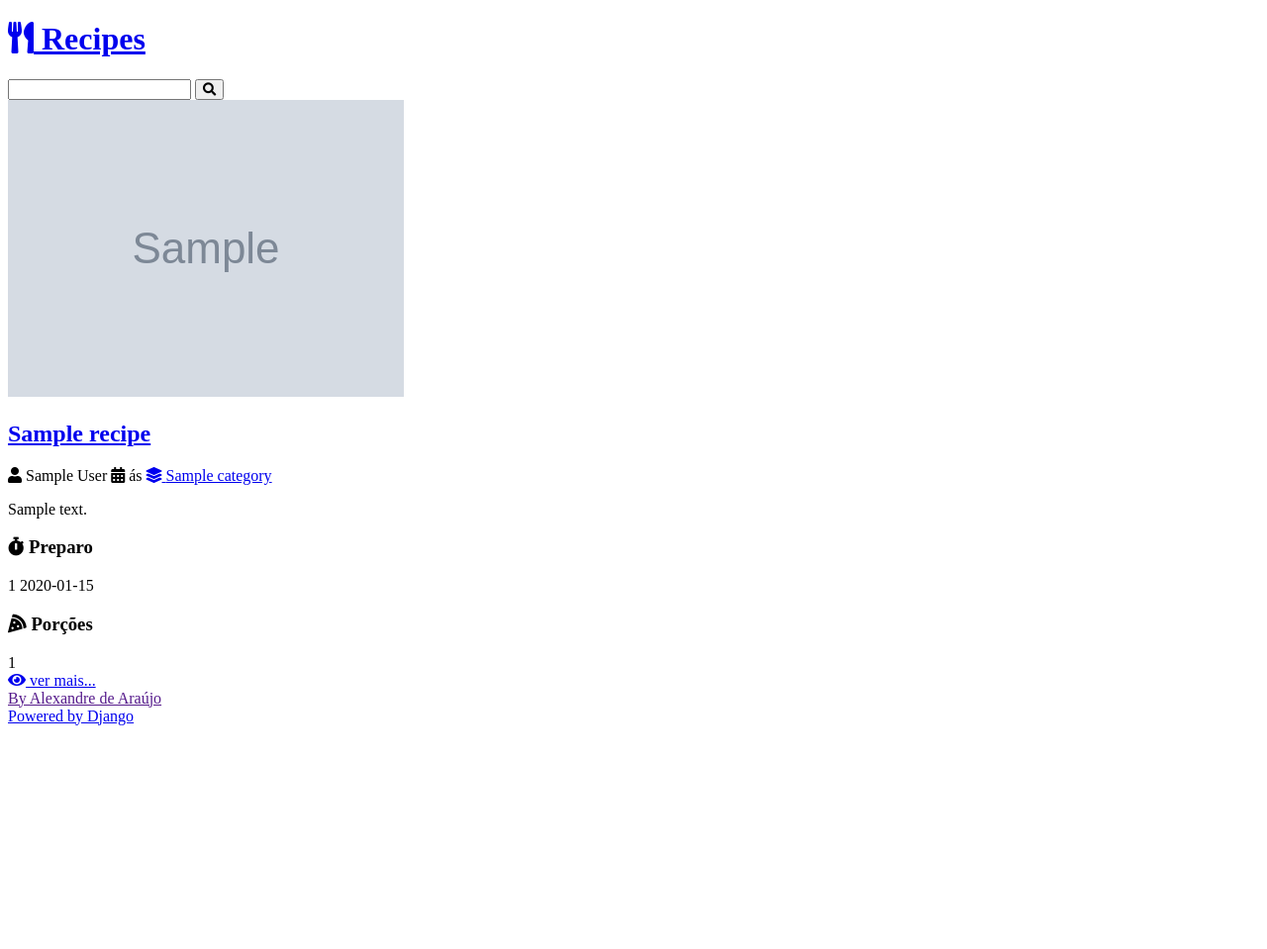
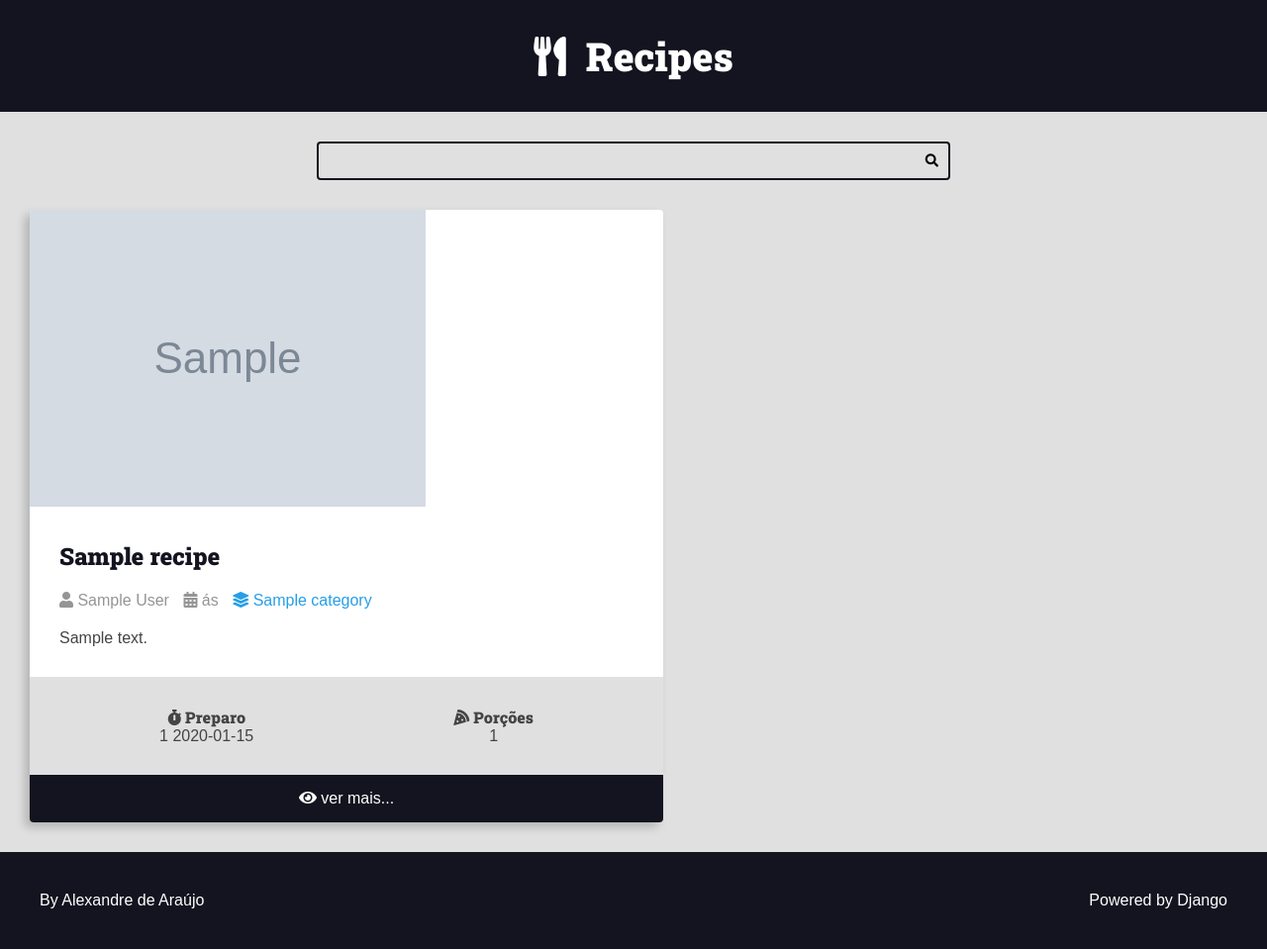
Before and after one commit to Xande26/curso-django-projeto1, a Django app: page / in a window 1280 px wide. Shown: the whole page at 99% size. Before the commit the page ends 733 px from the top, so only its background shows below. Run offline with Django 5.2, Linux system fonts and the light colour scheme; tables that the repository leaves empty hold one stand-in row (values such as "Sample post"); grey boxes marked "Sample" are stand-in pictures; parts of the project's set-up code (start-up, migrations or seed data) failed here and were passed over.

Commit message:
Organize Files

```diff
--- a/authors/views.py
+++ b/authors/views.py
@@ -2,6 +2,7 @@ from django.shortcuts import render, redirect
 from . forms import RegisterForm
 from django.http import Http404
 from django.contrib import messages
+from django.urls import reverse
 
 
 def register_view(request):
@@ -9,6 +10,7 @@ def register_view(request):
     form = RegisterForm(register_form_data)
     return render(request, 'authors/pages/register_view.html', {
         'form': form,
+        'form_action': reverse("authors:create"),
     })
 
 
@@ -21,7 +23,9 @@ def register_create(request):
     form = RegisterForm(POST)
 
     if form.is_valid():
-        form.save()
+        user = form.save(commit=False)
+        user.set_password(user.password)
+        user.save()
         messages.success(request, 'Your users is create, please log in.')
 
         del(request.session['register_form_data'])
--- /dev/null
+++ b/base_static/global/css/styles.css
@@ -0,0 +1,415 @@
+:root {
+    --color-primary: #269fe6;
+    --color-primary-hover: #2086c2;
+    --color-primary-dark: #13141f;
+    --color-primary-dark-hover: #212336;
+    --color-primary-light: #d4ecfa;
+    --color-primary-light-hover: #bdd8e7;
+
+    --color-white: #fff;
+    --color-black: #000;
+
+    --color-dark-text: #444;
+    --color-info-light: #cce5ff;
+    --color-debug-light: #cce5ff;
+    --color-success-light: #d4edda;
+    --color-alert-light: #fff3cd;
+    --color-warning-light: #fff3cd;
+    --color-error-light: #f8d7da;
+
+    --color-info-dark: #4d86c4;
+    --color-debug-dark: #4d86c4;
+    --color-success-dark: #4a9c5d;
+    --color-alert-dark: #927f40;
+    --color-warning-dark: #927f40;
+    --color-error-dark: #da525d;
+
+    --color-gray-0: #f9f9f9;
+    --color-gray-1: #e0e0e0;
+    --color-gray-2: #c7c7c7;
+    --color-gray-3: #aeaeae;
+    --color-gray-4: #959595;
+    --color-gray-5: #7d7d7d;
+    --color-gray-6: #646464;
+    --color-gray-7: #4b4b4b;
+    --color-gray-8: #323232;
+    --color-gray-9: #191919;
+
+    --font-primary: sans-serif;
+    --font-headings: 'Roboto Slab', serif;
+
+    --spacing-gutter-medium: 3rem;
+    --spacing-gutter-large: 4rem;
+}
+
+* {
+    padding: 0;
+    margin: 0;
+    box-sizing: border-box;
+}
+
+html {
+    font-size: 62.5%;
+}
+
+body {
+    font-size: 1.6rem;
+    font-family: var(--font-primary);
+    background: var(--color-gray-1);
+    color: var(--color-dark-text);
+}
+
+h1,
+h2,
+h3,
+h4,
+h5,
+h6 {
+    font-family: var(--font-headings);
+}
+
+.container {
+    max-width: 144rem;
+    margin: 0 auto;
+    padding: var(--spacing-gutter-medium);
+}
+
+.main-header-container {
+    background: var(--color-primary-dark);
+}
+
+.main-logo {
+    font-size: 4rem;
+    color: var(--color-white);
+    text-decoration: none;
+    display: flex;
+    flex-flow: row nowrap;
+    align-items: center;
+    justify-content: center;
+    width: fit-content;
+    margin: 0 auto;
+}
+
+.main-logo-icon {
+    margin-right: 2rem;
+}
+
+.search-form {
+    border: .2rem solid var(--color-primary-dark);
+    max-width: 64rem;
+    margin: 0 auto;
+    border-radius: .4rem;
+    position: relative;
+    transition: all 300ms ease-in-out;
+}
+
+.search-input,
+.search-button {
+    border: none;
+    background: none;
+    outline: none;
+    padding: 1rem;
+    transition: all 300ms ease-in-out;
+}
+
+.search-input {
+    width: 100%;
+    padding-right: 3rem;
+}
+
+.search-button {
+    position: absolute;
+    top: 0;
+    right: 0;
+}
+
+.search-button:focus {
+    outline: 1px solid var(--color-primary);
+    background: rgba(0, 0, 0, .09);
+}
+
+.search-form:focus-within {
+    border-color: var(--color-primary);
+    background: var(--color-white);
+}
+
+.search-form:focus-within .search-button {
+    color: var(--color-primary);
+}
+
+.main-content {
+    padding-top: 0;
+}
+
+.main-content-list {
+    display: grid;
+    grid-template-columns: repeat(auto-fit, minmax(340px, 1fr));
+    gap: var(--spacing-gutter-large);
+}
+
+.recipe {
+    background: var(--color-white);
+    box-shadow: -5px 5px 10px rgba(0, 0, 0, .2);
+    transform: scale(1);
+    transition: all 300ms ease-in-out;
+    border-radius: .4rem;
+    overflow: hidden;
+}
+
+.recipe img {
+    max-width: 100%;
+}
+
+.recipe-list-item {
+    max-width: 64rem;
+    height: fit-content;
+}
+
+.recipe-list-item:hover {
+    transform: scale(1.02);
+    box-shadow: -8px 8px 18px rgba(0, 0, 0, .25);
+}
+
+.recipe-title-container {
+    padding: var(--spacing-gutter-medium);
+    padding-bottom: 2rem;
+}
+
+.recipe-title-container a {
+    text-decoration: none;
+    color: var(--color-primary-dark);
+}
+
+.recipe-author {
+    padding: 0 var(--spacing-gutter-medium);
+}
+
+.recipe-content {
+    padding: var(--spacing-gutter-medium);
+    padding-top: 2rem;
+}
+
+.recipe-author-item {
+    color: var(--color-gray-4);
+    margin-right: 1rem;
+}
+
+.recipe-author a {
+    color: var(--color-primary);
+    transition: all 300ms ease-in-out;
+    text-decoration: none;
+
+}
+
+.recipe-author a:hover {
+    color: var(--color-primary-dark);
+
+}
+
+.recipe-meta-container {
+    display: flex;
+    flex-flow: row wrap;
+    padding: var(--spacing-gutter-medium);
+    background: var(--color-gray-1);
+}
+
+.recipe-meta {
+    display: flex;
+    flex-flow: column nowrap;
+    flex-shrink: 1;
+    flex-grow: 1;
+    text-align: center;
+}
+
+.recipe-meta-title {
+    font-size: 1.6rem;
+}
+
+.recipe-footer a {
+    background: var(--color-primary-dark);
+    display: block;
+    color: var(--color-white);
+    text-decoration: none;
+    text-align: center;
+    padding: 1.5rem var(--spacing-gutter-medium);
+    transition: all 300ms ease-in-out;
+}
+
+.recipe-footer a:hover {
+    filter: brightness(2);
+}
+
+
+.main-content-detail .recipe-list-item {
+    max-width: 84rem;
+    margin: 0 auto;
+}
+
+.main-content-detail .recipe-list-item:hover {
+    transform: scale(1);
+    box-shadow: -5px 5px 15px rgba(0, 0, 0, 0.2);
+}
+
+.preparation_steps{
+    padding: var(--spacing-gutter-medium);
+}
+
+.main-footer {
+    display: flex;
+    align-items: center;
+    justify-content: space-between;
+    background: var(--color-primary-dark);
+    color: var(--color-white);
+    padding: var(--spacing-gutter-large);
+}
+
+.main-footer a {
+    color: var(--color-white);
+    text-decoration: none;
+}
+
+.mainfooter a:hover {
+    filter: brightness(.8);
+    transition: all 300ms ease-in-out;
+}
+.preparation_steps h1,
+.preparation_steps h2,
+.preparation_steps h3,
+.preparation_steps h4,
+.preparation_steps h5,
+.preparation_steps h6,
+.preparation_steps p,
+.preparation_steps pre{
+    margin: 3rem 0;
+}
+.preparation_steps ol,
+.preparation_steps ul{
+    margin: 2rem;
+    padding: 0 2rem;
+}
+
+/* Forms */
+.form-content {
+    max-width: 64rem;
+    margin: 0 auto;
+    margin-bottom: var(--spacing-gutter-medium);
+}
+
+.form-content label,
+.form-content .help-text,
+.errorlist{
+    display: block;
+    margin: 0.5rem 0;
+    font-size: 1.4rem;
+    list-style-type: none;
+}
+.errorlist{
+    color: var(--color-error-dark);
+}
+
+.form-content input{
+    width: 100%;
+    padding: 1rem;
+    border-radius: 0.4rem;
+    border: 1px solid var(--color-primary-dark);
+}
+
+.form-content-grid{
+    display: grid;
+    grid-template-columns: repeat(auto-fit, minmax(30rem, 1fr));
+    gap: calc(var(--spacing-gutter-medium) / 2) var(--spacing-gutter-medium);
+}
+.form-content button{
+    padding: 1rem 2rem;
+    border: none;
+    background: var(--color-primary-dark);
+    color: var(--color-white);
+}
+/* Messages */
+.messages-container{
+    display: flex;
+    flex-flow: column nowrap;
+    gap: calc(var(--spacing-gutter-medium) / 2);
+}
+.message {
+  padding: 1rem;
+  border-radius: 4px;
+  border: 1px solid var(--color-dark-text);
+  background: var(--color-gray-2);
+  color: var(--color-dark-text);
+}
+
+.message-error {
+  border: 1px solid var(--color-error-dark);
+  background: var(--color-error-light);
+  color: var(--color-error-dark);
+}
+
+.message-success {
+  border: 1px solid var(--color-success-dark);
+  background: var(--color-success-light);
+  color: var(--color-success-dark);
+}
+
+.message-warning {
+  border: 1px solid var(--color-warning-dark);
+  background: var(--color-warning-light);
+  color: var(--color-warning-dark);
+}
+
+.message-alert {
+  border: 1px solid var(--color-alert-dark);
+  background: var(--color-alert-light);
+  color: var(--color-alert-dark);
+}
+
+.message-info {
+  border: 1px solid var(--color-info-dark);
+  background: var(--color-info-light);
+  color: var(--color-info-dark);
+}
+
+.message-debug {
+  border: 1px solid var(--color-debug-dark);
+  background: var(--color-debug-light);
+  color: var(--color-debug-dark);
+}
+
+/* Generics */
+.center{
+    text-align: center;
+}
+
+.m-x{
+    margin: 0 var(--spacing-gutter-medium);
+
+}
+.m-y{
+    margin:  var(--spacing-gutter-medium) 0 ;
+
+}
+.pagination-content {
+    display: flex;
+    flex-flow: row wrap;
+    gap: 1rem 0.5rem;
+}
+
+.pagination .page-item {
+    background: var(--color-gray-3);
+    padding: 0.5rem 1rem;
+}
+.pagination .page-link{
+    text-decoration: none;
+    background: var(--color-primary);
+    color: var(--color-white);
+}
+.pagination .page-current{
+    background: var(--color-primary-dark);
+}
+
+@media (max-width: 600px){
+    .main-content-list
+    .form-content-grid{
+        grid-template-columns: repeat(auto-fit,minmax(100%, 1fr));
+    }
+}
--- a/base_templates/global/base.html
+++ b/base_templates/global/base.html
@@ -3,19 +3,19 @@
 
 <head>
 
-{% include 'recipes/partials/head.html' %}
+{% include 'global/partials/head.html' %}
 
 <title>{% block title  %}{% endblock title %} Recipes</title>
 </head>
 <body>
-    {% include "recipes/partials/header.html" %}
-    {% include "recipes/partials/search.html" %}
+    {% include "global/partials/header.html" %}
+    {% include "global/partials/search.html" %}
 
     <main class="main-content-container">
        {% block content %}{% endblock content %}
 
-       {% include "recipes/partials/pagination.html" %}
+       {% include "global/partials/pagination.html" %}
     </main>
-    {% include "recipes/partials/footer.html" %}
+    {% include "global/partials/footer.html" %}
 </body>
 </html>
--- a/recipes/templates/recipes/partials/head.html
+++ b/base_templates/global/partials/head.html
@@ -18,4 +18,4 @@
     <link rel="preconnect" href="https://fonts.gstatic.com" crossorigin>
     <link href="https://fonts.googleapis.com/css2?family=Roboto+Slab:wght@900&display=swap" rel="stylesheet">
 
-    <link rel="stylesheet" href="{% static 'recipes/css/styles.css' %}">
+    <link rel="stylesheet" href="{% static 'global/css/styles.css' %}">
--- a/recipes/templates/recipes/pages/home.html
+++ b/recipes/templates/recipes/pages/home.html
@@ -6,7 +6,7 @@
 
 {% block content %}
 
-{% include 'recipes/partials/messages.html' %}
+{% include 'global/partials/messages.html' %}
 
 <div class="main-content main-content-list container">
 {% for recipe in recipes  %}
```
Also changed, not shown: authors/templates/authors/pages/register_view.html (+2 -37 lines), authors/tests/tests_authors_register_form.py (+19 -0 lines), base_templates/global/partials/form.html (added, +36 -0 lines), recipes/tests/test_recipe_home_view.py (+22 -0 lines), base_templates/global/partials/footer.html (renamed from recipes/templates/recipes/partials/footer.html), base_templates/global/partials/header.html (renamed from recipes/templates/recipes/partials/header.html), base_templates/global/partials/messages.html (renamed from recipes/templates/recipes/partials/messages.html), base_templates/global/partials/pagination.html (renamed from recipes/templates/recipes/partials/pagination.html), base_templates/global/partials/search.html (renamed from recipes/templates/recipes/partials/search.html).
